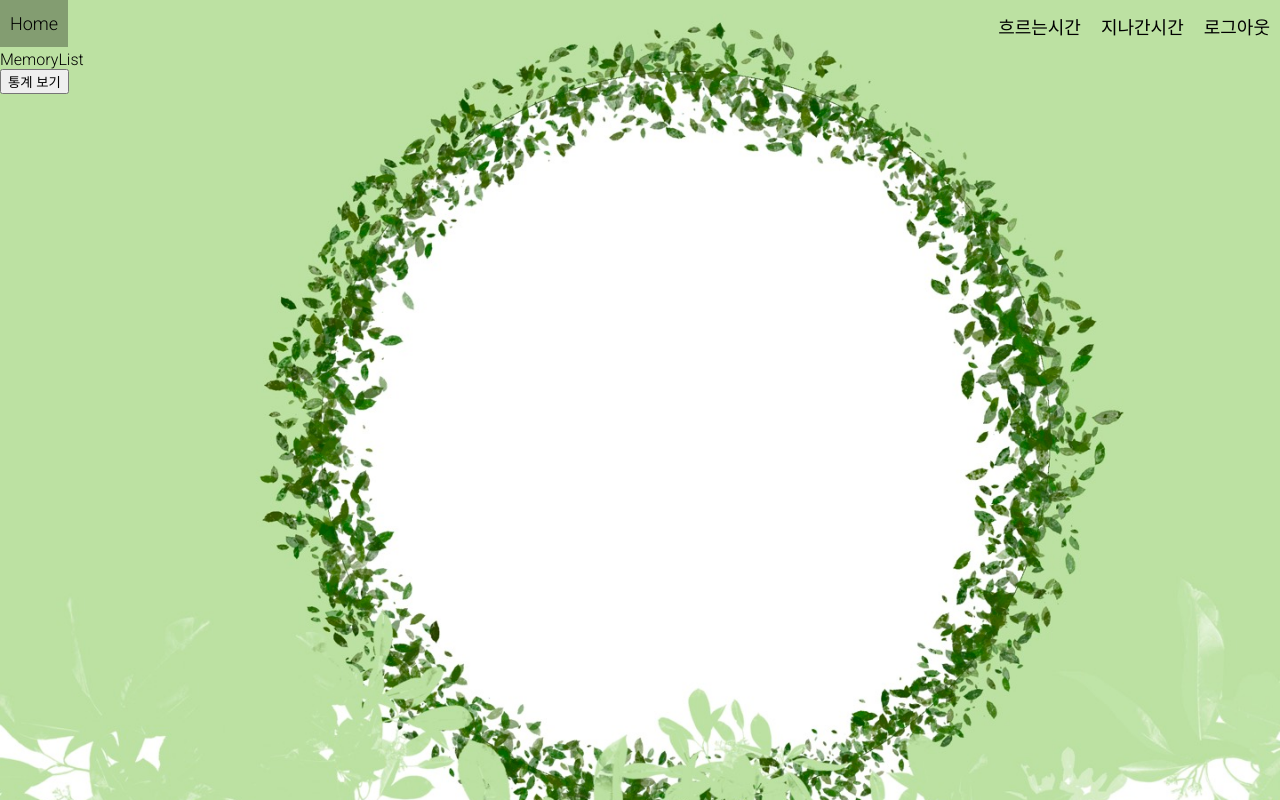
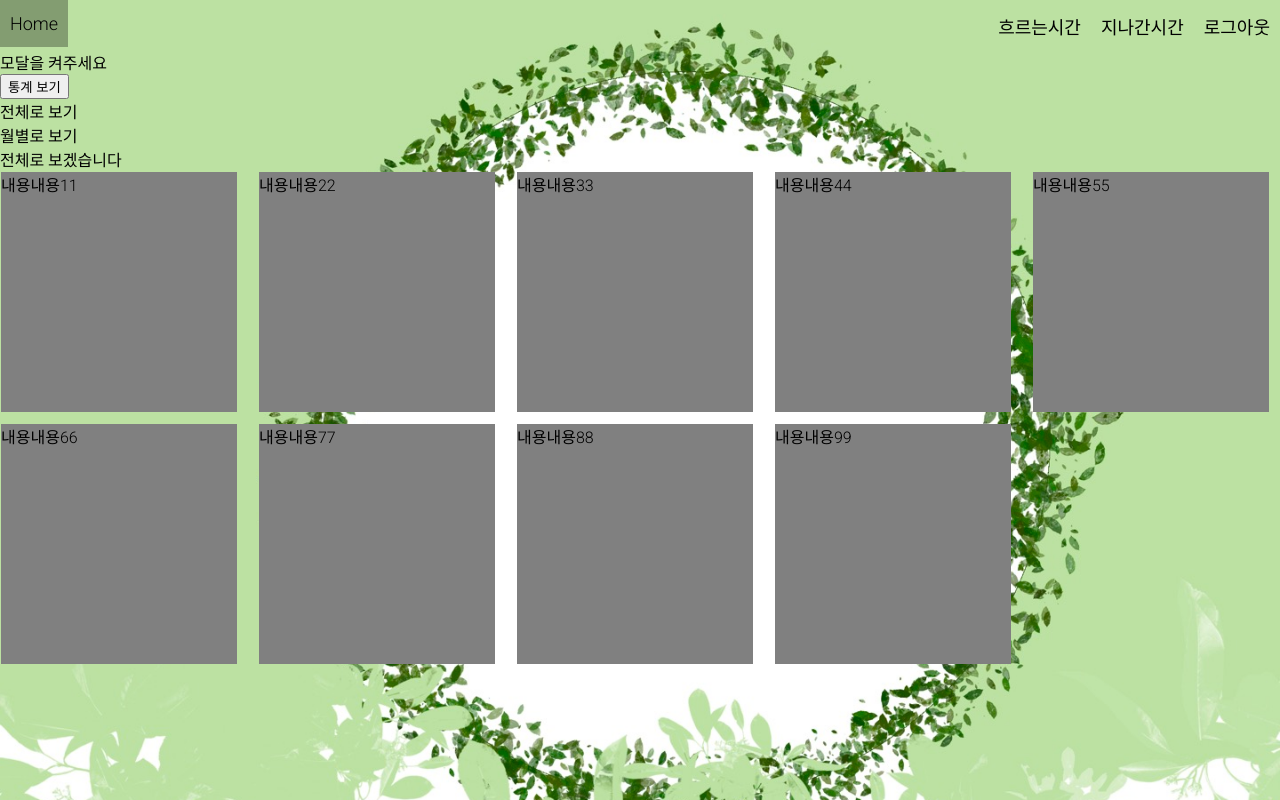
Before and after one commit to thstmddns/shell-we-meet-then, a React (Create React App) app in the folder shall-we-meet-then/: page /group/memory/1 in a window 1280 px wide. Built offline with nearby package versions, Linux system fonts and the light colour scheme.

Commit message:
[S07P31D105-105] feat: memory 페이지 구현 및 상세내용 modal 구현

```diff
--- /dev/null
+++ b/shall-we-meet-then/src/pages/MemoryList/MemoryList.css
@@ -0,0 +1,9 @@
+.grid-display {
+  display: grid;
+  grid-template-columns: repeat(auto-fill, minmax(220px, 1fr));
+  grid-gap: 10px;
+}
+
+.container {
+  grid-template-columns: 1fr 2fr 100px 25%;
+}
--- a/shall-we-meet-then/src/pages/MemoryList/MemoryList.js
+++ b/shall-we-meet-then/src/pages/MemoryList/MemoryList.js
@@ -1,16 +1,151 @@
-import React from 'react'
+import React, { useEffect, useState, useRef } from 'react'
 import { useNavigate, useParams } from "react-router-dom";
+import { getArticlesApi } from '../../api/MemoryApi.js'
+import { bList } from './test.js'
+import './MemoryList.css';
+import './Modal.css'
 
 export default function MemoryList() {
+  // dumy
+  // variable
   const navigate = useNavigate();
   const { groupSeq } = useParams()
-  const statistics = () => {
+  const [boardsList, setBoardsList] = useState([])
+  const [boardIdx, setboardIdx] = useState(0)
+  const [lookList, setLookList] = useState(0)
+  const [modalBtn, setModalBtn] = useState(0)
+  // useEffect
+  useEffect(() => {
+    setBoardsList(bList)
+    // getArticlesApi()
+    //   .then((res)=>{
+    //     console.log(res.data)
+    //     setBoardsList(res.data)
+    //   })
+    //   .catch((err)=>{
+    //     console.error(err.data);
+    //   })
+  }, [])
+  // nav-function
+  const onMoveStatistics = () => {
     navigate(`/group/statistics/${groupSeq}`);
   };
+  // function
   return (
     <>
-      <div>MemoryList</div>
-      <button onClick={statistics}>통계 보기</button>
+      {
+        modalBtn === 1
+        ? <Modal
+            setModalBtn={setModalBtn}
+            setboardIdx={setboardIdx}
+            boards={boardsList[boardIdx]}
+            maxBoard={boardsList.length}
+          />
+        : <div onClick={() => setModalBtn(1)}>모달을 켜주세요</div>
+      }
+      <button onClick={onMoveStatistics}>통계 보기</button>
+      <div>
+        <div onClick={() => setLookList(0)}>전체로 보기</div>
+        <div onClick={() => setLookList(1)}>월별로 보기</div>
+      </div>
+      <div>
+      {
+        lookList === 0
+        ? <div>전체로 보겠습니다</div>
+        : lookList === 1
+          ? <div>월별로 보겠습니다</div>
+          : null
+      }
+      </div>
+      <div className='grid-display'>
+      {
+        lookList === 0
+        ? bList.map((data, i) => {
+          return (
+            <>
+              <AllList
+                key={i}
+                data={data}
+                boardsList={boardsList}
+                setModalBtn={setModalBtn}
+                setboardIdx={setboardIdx}
+              />
+            </>
+          )
+        })
+        : lookList === 1
+          ? bList.map((data, i) => {
+            return (
+              <MonthList
+                key={i}
+                data={data}
+                boardsList={boardsList}
+                setModalBtn={setModalBtn}
+                setboardIdx={setboardIdx}
+              />
+            )
+          })
+          : null
+      }
+      </div>
     </>
   )
 }
+
+function AllList(props) {
+  return (
+    <div className="all">
+      <div
+        style={{ margin:'1px', width:'95%', height:'240px', backgroundColor: 'gray' }}
+        onClick={()=> {
+          props.setModalBtn(1)
+          props.setboardIdx(props.boardsList.findIndex(e => e.boardSeq === props.data.boardSeq));
+        }}
+      >{ props.data.content }</div>
+    </div>
+  )
+}
+
+function MonthList(props) {
+  return (
+    <div className="month">
+      <div>월별로 볼래요</div>
+      <div
+        style={{ margin:'1px', width:'180px', height:'240px', backgroundColor: 'gray' }}
+        onClick={()=> {
+          props.setModalBtn(1)
+          props.setboardIdx(props.boardsList.findIndex(e => e.boardSeq === props.data.boardSeq));
+        }}
+      >{ props.data.content }</div>
+    </div>
+  )
+}
+
+function Modal(props) {
+  const outSection = useRef()
+  return (
+    <div
+      className="modal"
+      style={{
+      width:'100vw',
+      height:'100vh',}}
+      ref={outSection}
+      onClick={(e) => { if (e.target === outSection.current) props.setModalBtn(0);}}
+    >
+      <div style={{ width:'80px', height:'40px', backgroundColor: 'pink' }} onClick={() => props.setModalBtn(0)}>X BUTTON</div>
+      <section>
+        <div
+          style={{ margin:'1px', width:'180px', height:'240px', backgroundColor: 'gray' }}
+        ></div>
+        <div>{ props.boards.boardSeq }</div>
+        <div>{ props.boards.content }</div>
+        <div onClick={() => {
+          props.setboardIdx(boardIdx => { if (boardIdx === 0) {return props.maxBoard - 1}; return boardIdx-1 })
+        }}>왼쪽으로</div>
+        <div onClick={() => {
+          props.setboardIdx(boardIdx => { if (boardIdx === props.maxBoard - 1) {return 0}; return boardIdx+1 })
+        }}>오른쪽으로</div>
+      </section>
+    </div>
+  )
+}
--- /dev/null
+++ b/shall-we-meet-then/src/pages/MemoryList/Modal.css
@@ -0,0 +1,81 @@
+.modal {
+  position: fixed;
+  top: 0;
+  right: 0;
+  bottom: 0;
+  left: 0;
+  z-index: 99;
+  background-color: rgba(0, 0, 0, 0.6);
+}
+.modal button {
+  outline: none;
+  cursor: pointer;
+  border: 0;
+}
+.modal > section {
+  width: 90%;
+  max-width: 450px;
+  margin: 0 auto;
+  border-radius: 0.3rem;
+  background-color: #fff;
+  /* 팝업이 열릴때 스르륵 열리는 효과 */
+  animation: modal-show 0.3s;
+  overflow: hidden;
+}
+.modal > section > header {
+  position: relative;
+  padding: 16px 64px 16px 16px;
+  background-color: #f1f1f1;
+  font-weight: 700;
+}
+.modal > section > header button {
+  position: absolute;
+  top: 15px;
+  right: 15px;
+  width: 30px;
+  font-size: 21px;
+  font-weight: 700;
+  text-align: center;
+  color: #999;
+  background-color: transparent;
+}
+.modal > section > main {
+  padding: 16px;
+  border-bottom: 1px solid #dee2e6;
+  border-top: 1px solid #dee2e6;
+}
+.modal > section > footer {
+  padding: 12px 16px;
+  text-align: right;
+}
+.modal > section > footer button {
+  padding: 6px 12px;
+  color: #fff;
+  background-color: #6c757d;
+  border-radius: 5px;
+  font-size: 13px;
+}
+.modal.openModal {
+  display: flex;
+  align-items: center;
+  /* 팝업이 열릴때 스르륵 열리는 효과 */
+  animation: modal-bg-show 0.3s;
+}
+@keyframes modal-show {
+  from {
+    opacity: 0;
+    margin-top: -50px;
+  }
+  to {
+    opacity: 1;
+    margin-top: 0;
+  }
+}
+@keyframes modal-bg-show {
+  from {
+    opacity: 0;
+  }
+  to {
+    opacity: 1;
+  }
+}
--- /dev/null
+++ b/shall-we-meet-then/src/pages/MemoryList/test.js
@@ -0,0 +1,83 @@
+export const bList = [
+  {
+    "boardSeq":'1',
+    "groupMember":{
+      "nickname":'String',
+      "agree":'String',
+      "score":'Int'
+    },
+    "content":'내용내용11'
+  },
+  {
+    "boardSeq":'2',
+    "groupMember":{
+      "nickname":'String',
+      "agree":'String',
+      "score":'Int'
+    },
+    "content":'내용내용22'
+  },
+  {
+    "boardSeq":'3',
+    "groupMember":{
+      "nickname":'String',
+      "agree":'String',
+      "score":'Int'
+    },
+    "content":'내용내용33'
+  },
+  {
+    "boardSeq":'4',
+    "groupMember":{
+      "nickname":'String',
+      "agree":'String',
+      "score":'Int'
+    },
+    "content":'내용내용44'
+  },
+  {
+    "boardSeq":'5',
+    "groupMember":{
+      "nickname":'String',
+      "agree":'String',
+      "score":'Int'
+    },
+    "content":'내용내용55'
+  },
+  {
+    "boardSeq":'6',
+    "groupMember":{
+      "nickname":'String',
+      "agree":'String',
+      "score":'Int'
+    },
+    "content":'내용내용66'
+  },
+  {
+    "boardSeq":'7',
+    "groupMember":{
+      "nickname":'String',
+      "agree":'String',
+      "score":'Int'
+    },
+    "content":'내용내용77'
+  },
+  {
+    "boardSeq":'8',
+    "groupMember":{
+      "nickname":'String',
+      "agree":'String',
+      "score":'Int'
+    },
+    "content":'내용내용88'
+  },
+  {
+    "boardSeq":'9',
+    "groupMember":{
+      "nickname":'String',
+      "agree":'String',
+      "score":'Int'
+    },
+    "content":'내용내용99'
+  },
+];
```
